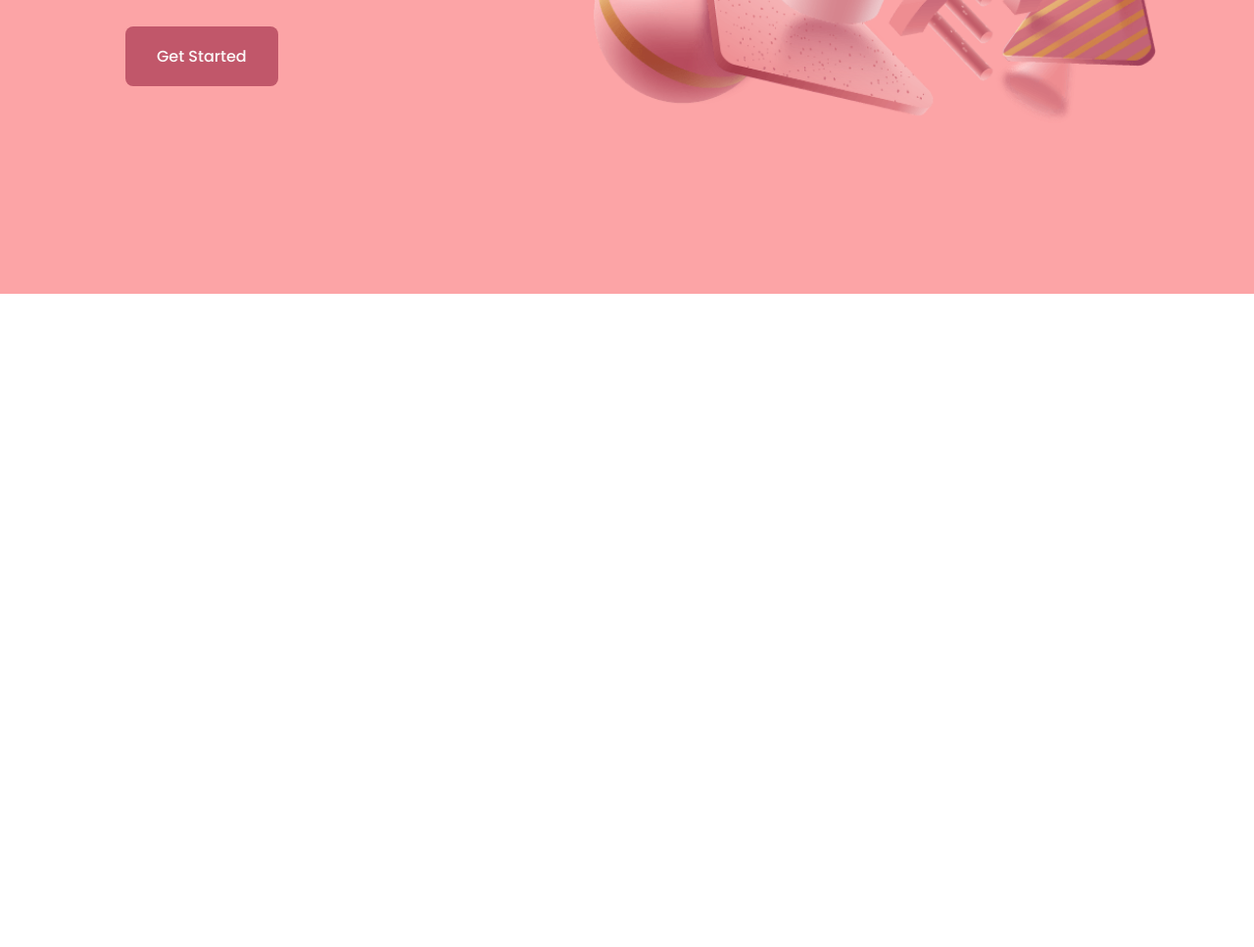
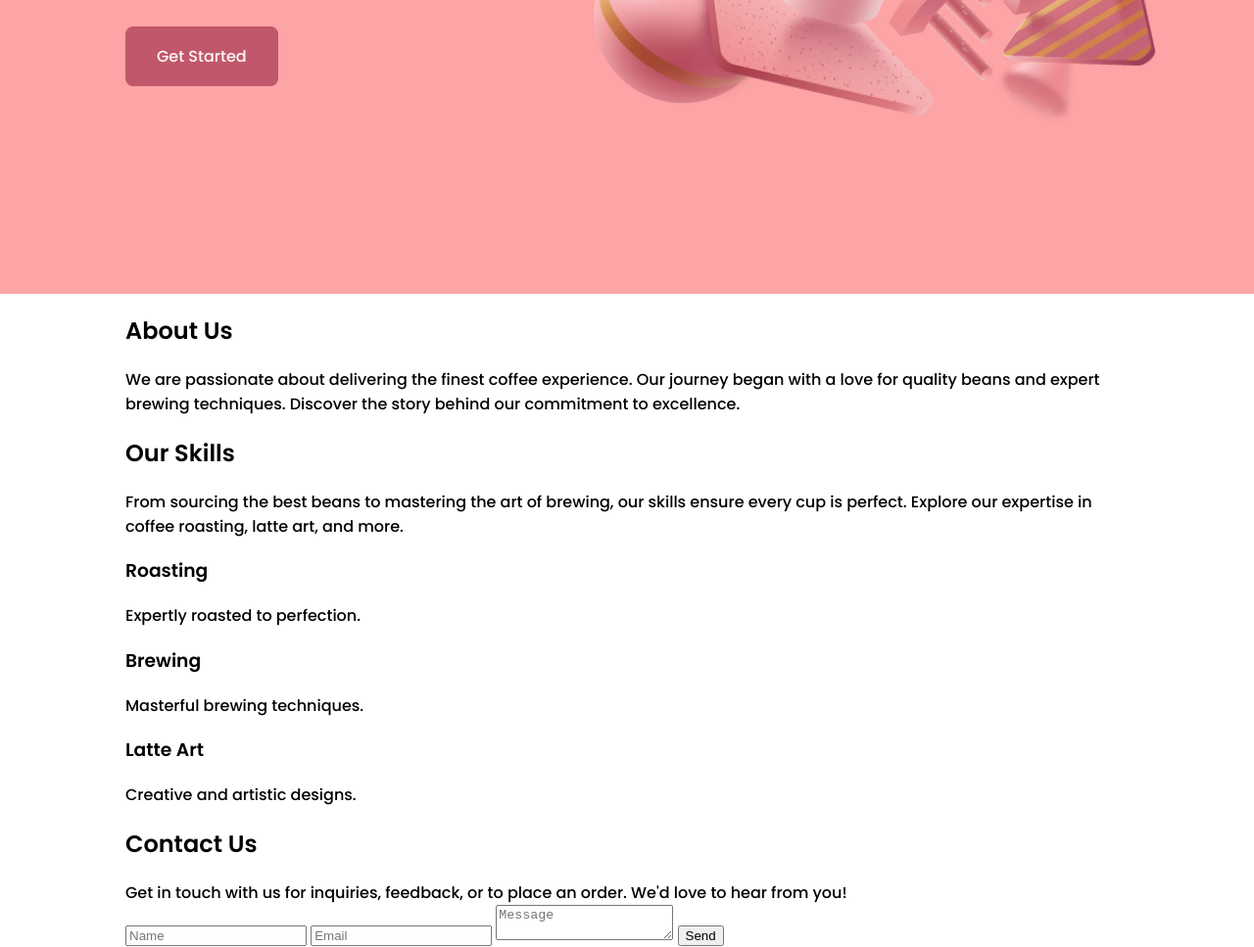
Before and after one commit to Vishnu-1618/Octanet-Internship, a plain HTML site: page index.html in a window 1280 px wide. Shown: the part 500-1467 px from the top of the page at 98% size. Before the commit the page ends 800 px from the top, so only its background shows below. Drawn offline with nearby package versions, Linux system fonts and the light colour scheme.

Commit message:
Update index.html

```diff
--- a/index.html
+++ b/index.html
@@ -31,7 +31,7 @@
                     <ul class="nav__list">
                         <li class="nav__item"><a href="#home" class="nav__link active">Home</a></li>
                         <li class="nav__item"><a href="#about" class="nav__link">About</a></li>
-                        <li class="nav__item"><a href="#skills" class="nav__link">Blog</a></li>
+                        <li class="nav__item"><a href="#skills" class="nav__link">Skills</a></li>
                         <li class="nav__item"><a href="#contact" class="nav__link">Contact</a></li>
                     </ul>
                 </div>
@@ -58,6 +58,56 @@
                     </div>
                 </div>
             </section>
+
+            <!--===== ABOUT =====-->
+            <section class="about" id="about">
+                <div class="about__container bd-grid">
+                    <div class="about__data">
+                        <h2 class="section-title">About Us</h2>
+                        <p class="about__description">We are passionate about delivering the finest coffee experience. Our journey began with a love for quality beans and expert brewing techniques. Discover the story behind our commitment to excellence.</p>
+                    </div>
+                </div>
+            </section>
+
+            <!--===== SKILLS =====-->
+            <section class="skills" id="skills">
+                <div class="skills__container bd-grid">
+                    <div class="skills__data">
+                        <h2 class="section-title">Our Skills</h2>
+                        <p class="skills__description">From sourcing the best beans to mastering the art of brewing, our skills ensure every cup is perfect. Explore our expertise in coffee roasting, latte art, and more.</p>
+                        <div class="skills__list">
+                            <div class="skills__item">
+                                <h3>Roasting</h3>
+                                <p>Expertly roasted to perfection.</p>
+                            </div>
+                            <div class="skills__item">
+                                <h3>Brewing</h3>
+                                <p>Masterful brewing techniques.</p>
+                            </div>
+                            <div class="skills__item">
+                                <h3>Latte Art</h3>
+                                <p>Creative and artistic designs.</p>
+                            </div>
+                        </div>
+                    </div>
+                </div>
+            </section>
+
+            <!--===== CONTACT =====-->
+            <section class="contact" id="contact">
+                <div class="contact__container bd-grid">
+                    <div class="contact__data">
+                        <h2 class="section-title">Contact Us</h2>
+                        <p class="contact__description">Get in touch with us for inquiries, feedback, or to place an order. We'd love to hear from you!</p>
+                        <form class="contact__form">
+                            <input type="text" placeholder="Name" class="contact__input">
+                            <input type="email" placeholder="Email" class="contact__input">
+                            <textarea placeholder="Message" class="contact__input"></textarea>
+                            <input type="submit" value="Send" class="contact__button">
+                        </form>
+                    </div>
+                </div>
+            </section>
         </main>
 
         <!--===== GSAP =====-->
```
